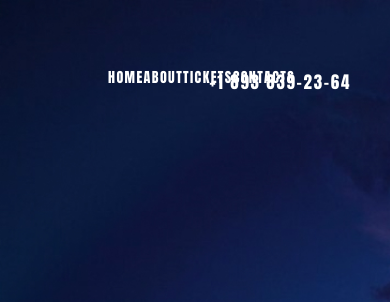
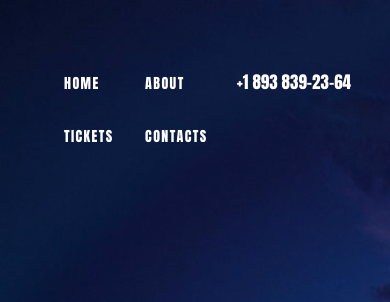
Before and after one commit to Ility-47/burning, a plain HTML site: page index.html in a window 390 px wide. Shown: the top 302 px of the page. Drawn offline with Linux system fonts and the light colour scheme.

Commit message:
Add files via upload

```diff
--- a/assets/css/style.css
+++ b/assets/css/style.css
@@ -69,11 +69,19 @@ header{
 }
 
 .menu__item a {
+    transition: .7s;
     color: white;
     font-size: 14px;
-    line-height: 3em;
+    line-height: 3.8em;
     letter-spacing: 0.1em;
     margin-top: 15px;
+}
+
+.menu__item a:hover{
+    transition: all .7s;
+    background-image: linear-gradient(90deg, #ee8877, #e6d32f);
+    -webkit-background-clip: text;
+    -webkit-text-fill-color: transparent;
 }
 
 .contact{
@@ -81,6 +89,7 @@ header{
     font-size: 17px;
     text-align: right;
     letter-spacing: 0.1em;
+    margin-left: 15px;
 }
 
 .block{
@@ -114,6 +123,14 @@ header{
     letter-spacing: 0.1em;
     color: #FFFFFF;
     border: 1px solid #FFFFFF;
+}
+
+.block__btn a:hover{
+    background-image: linear-gradient(90deg, #ee8877, #e6d32f);
+    -webkit-background-clip: text;
+    -webkit-text-fill-color: transparent;
+    border: 1px solid #ee8877;
+
 }
 
 .about{
@@ -194,7 +211,7 @@ main{
 .footer{
     transition: 1s;
     position: absolute;
-
+    font-family: 'sans';
     padding: 60px 0;
     width: 100vw;
     height: 10vh;
@@ -225,3 +242,47 @@ footer{
     line-height: 133%;
     margin-left: 55px;
 }
+
+.avtor a:hover{
+    color: rgb(80, 163, 24);
+}
+
+@media (max-width:1280px) {
+    .link{
+        width: 50%;
+    }
+    .menu{
+        width: 100%;
+    }
+}
+
+
+@media (max-width:750px) {
+    .link{
+        width: 75%;
+    }
+    .menu{
+        margin-left: 16px;
+    }
+    .contact{
+        letter-spacing: 0;
+    }
+}
+
+
+@media (max-width:750px) {
+    .link {
+        width: 60%;
+    }
+
+    .menu {
+        margin-left: 25px;
+        display: grid;
+        grid-template-columns: 1fr 1fr;
+        grid-template-rows: 1fr 1fr;
+    }
+
+    .contact {
+        margin-left: 0;
+    }
+}
--- a/index.html
+++ b/index.html
@@ -33,7 +33,7 @@
             <div class="block__suptitle"><h2>Not tne event. The life</h2></div>
             <div class="block__title"><h1>Burning MAN</h1></div>
             <div class="block__btn">
-                <a href="">Book the tickets</a>
+                <a href="#">Book the tickets</a>
             </div>
         </div>
     </div>
@@ -71,7 +71,7 @@
     <div class="footer" id="footer">
         <footer>
             <div class="copyright">©1989-2020 burning man project</div>
-            <div class="avtor">Create Lamer</div>
+            <div class="avtor">Create <a href="https://github.com/Ility-47">Lamer</a></div>
         </footer>
     </div>
 
```
